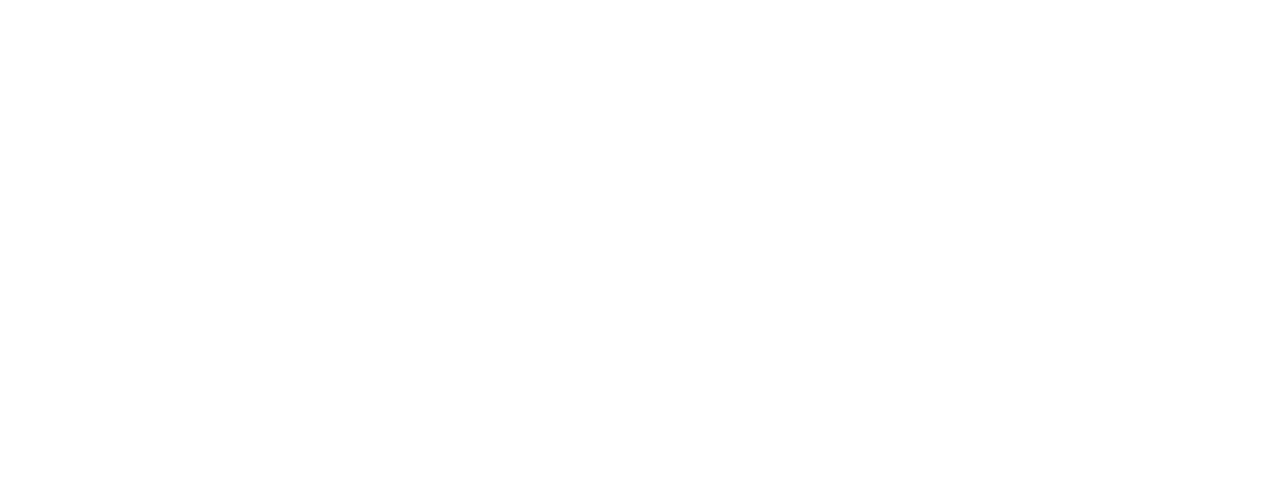
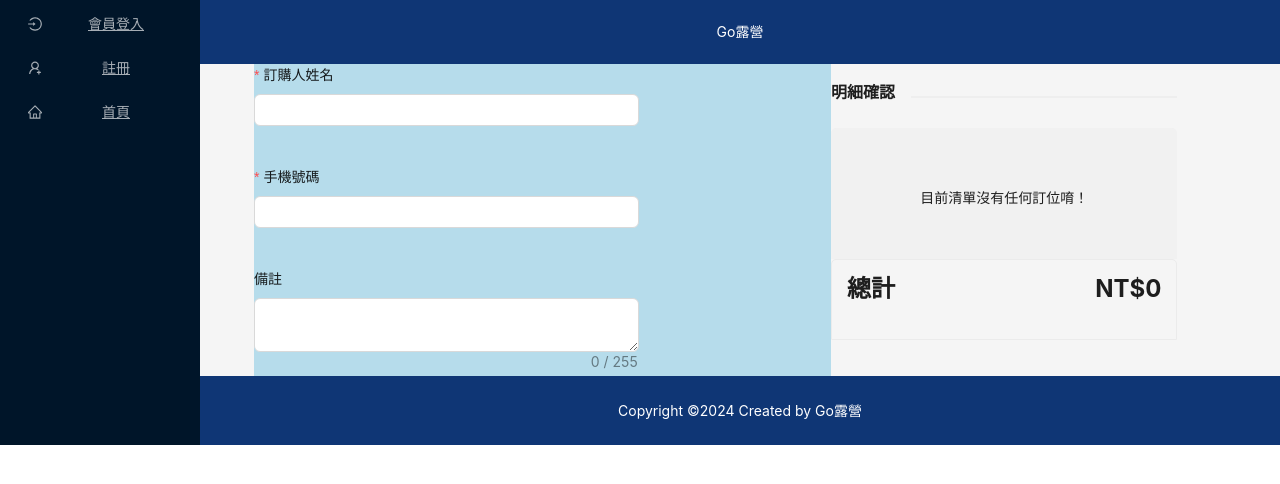
Before and after one commit to solodreamer/Camping, a React (Create React App) app: page /#/checkout-confirm in a window 1280 px wide. Before the commit this address had no page. Shown: the top 484 px of the page. Built offline with nearby package versions, Linux system fonts and the light colour scheme; sample sign-in values are in the browser's storage.

Commit message:
feat(): 新增結帳確認頁面

```diff
--- a/src/App.js
+++ b/src/App.js
@@ -8,6 +8,7 @@ import PrivacyPolicy from "./pages/privacyPolicy";
 import TermService from "./pages/termService";
 import SearchPage from "./pages/searchPage";
 import CampDetail from "./pages/campDetail";
+import CheckoutConfirm from "./pages/checkout-confirm";
 
 function App() {
 
@@ -22,6 +23,7 @@ function App() {
         <Route path="/termService" element={<TermService />}></Route>
         <Route path="/searchPage" element={<SearchPage />}></Route>
         <Route path="/campDetail/:id" element={<CampDetail />}></Route>
+        <Route path="/checkout-confirm" element={<CheckoutConfirm />}></Route>
       </Routes>
     </div>
   );
--- a/src/pages/campDetail.js
+++ b/src/pages/campDetail.js
@@ -247,11 +247,11 @@ function CampDetail() {
    * @param {*} id
    * @param {*} value
    */
-  const handleQuantityChange = (id, value) => {
+  const handleQuantityChange = (areaId, value) => {
     setSelectedCampsites((prevSelectedCampsites) => {
-      const updatedQuantites = prevSelectedCampsites.filter(item => item.camp_id !== id);
+      const updatedQuantites = prevSelectedCampsites.filter(item => item.areaId !== areaId);
       if(value > 0) {
-        updatedQuantites.push({ camp_id: id, count: value });
+        updatedQuantites.push({ areaId: areaId, count: value });
       }
       return updatedQuantites;
     });
@@ -292,9 +292,9 @@ function CampDetail() {
       const res = await api.post('/v1/auth/login/refresh-token');
       token = res.data;
       console.log("[refreshToken]", token);
-      localStorage.setItem('accessToken', token);
+      localStorage.setItem('accessToken', token.token);
       if (token) {
-        setAuthToken(token);
+        setAuthToken(token.token);
       };
     } catch(error) {
       console.error('Error refreshing token:', error);
@@ -333,8 +333,8 @@ function CampDetail() {
    */
   useEffect(() => {
     const today = new Date();
-    const year = today.getFullYear();
-    const month = today.getMonth() + 1;
+    const year = dayjs(today).format('YYYY');
+    const month = dayjs(today).format('MM');
     getAvailableCampsite({ camp_id: id, year: year.toString(), month: month.toString() });
   }, []);
 
@@ -545,8 +545,8 @@ function CampDetail() {
                             min={0}
                             defaultValue={0}
                             max={item.availableCount}
-                            value={selectedCampsites.find(c => item.campsiteId === c.camp_id)?.count || 0}
-                            onChange={value => handleQuantityChange(item.campsiteId, value)}/>,
+                            value={selectedCampsites.find(c => item.areaId === c.areaId)?.count || 0}
+                            onChange={value => handleQuantityChange(item.areaId, value)}/>,
                           <EditFilled />,
                         ]}
                       >
--- /dev/null
+++ b/src/pages/checkout-confirm.css
@@ -0,0 +1,64 @@
+  .checkoutConfirm-headerStyle {
+    text-align: center;
+    color: #fff;
+    height: 64;
+    padding-Inline: 48;
+    line-Height: 64px;
+    background-color: #0f3675 !important;
+    top: 0;
+   }
+
+   .checkoutConfirm-contentStyle {
+    text-align: center;
+    min-height: 120;
+    line-height: 120px;
+    width: 90%;
+    margin: 0 auto;
+   }
+
+   .siderStyle {
+    text-align: center;
+    line-height: 120px;
+    color: #fff;
+   }
+
+   .checkoutConfirm-footerStyle {
+    text-align: center;
+    color: #fff;
+    background-color: #0f3675 !important;
+   }
+
+   .contentRow {
+    width: 95%;
+    max-width: 1000px;
+   }
+
+   .contentCol1{
+    background-color: rgb(182, 220, 235);
+   }
+
+   .contentCol2{
+    /* background-color:rgb(238, 195, 142); */
+   }
+
+   .check-detail{
+    border-radius: 5px 5px 0 0;
+    background-color: #f1f1f1;
+    padding: 10px 10px 1px;
+   }
+
+   .check-total{
+    border-radius: 5px 5px 0 0;
+    border: 1px solid #ebebeb;
+    padding: 15px;
+   }
+
+   .checktt-list{
+    margin-bottom: 10px;
+    display: flex;
+    justify-content: space-between;
+   }
+
+   .checktt-list .checktt-total{
+    font-weight: 700;
+   }
--- /dev/null
+++ b/src/pages/checkout-confirm.js
@@ -0,0 +1,176 @@
+import React, { useEffect, useState, useRef, useContext } from "react";
+import { Link, NavLink, useParams } from "react-router-dom";
+
+import {
+  Layout,
+  Menu,
+  Col,
+  Row,
+  Divider,
+  Typography,
+  Image,
+  Empty,
+  Tag,
+  Spin,
+  Button,
+  Calendar,
+  Select,
+  List,
+  InputNumber,
+  Card,
+  Form,
+  Input,
+} from "antd";
+
+import {
+  LoginOutlined,
+  UserAddOutlined,
+  HomeOutlined,
+  CaretLeftOutlined,
+  CaretRightOutlined,
+  EditFilled,
+} from "@ant-design/icons";
+
+import { QueryFilter, ProFormDateRangePicker } from '@ant-design/pro-components';
+
+import "./checkout-confirm.css";
+import { api, setAuthToken } from "../api";
+import dayjs from "dayjs";
+
+//Antd元件屬性設定
+const { Header, Content, Footer, Sider } = Layout;
+const { Title, Paragraph, Text } = Typography;
+const { Meta } = Card;
+const { TextArea } = Input;
+const formItemLayout = {
+  labelCol: {
+    xs: {
+      span: 24,
+    },
+    sm: {
+      span: 8,
+    },
+  },
+  wrapperCol: {
+    xs: {
+      span: 24,
+    },
+    sm: {
+      span: 16,
+    },
+  },
+};
+
+
+function CheckoutConfirm() {
+  //選單項目
+  const menuItems = [
+    { key: "1", label: "會員登入", icon: <LoginOutlined />, path: "/login" },
+    { key: "2", label: "註冊", icon: <UserAddOutlined />, path: "/register" },
+    { key: "3", label: "首頁", icon: <HomeOutlined />, path: "/" },
+  ];
+
+  const { id } = useParams();
+  const [product, setProduct] = useState(null);
+  const [campPhotosIndex, setCampPhotosIndex] = useState(0);
+  const [campsitePhotosIndex, setCampsitePhotosIndex] = useState({});
+  const [availableCampsite, setAvailableCampsite] = useState([]);
+  const [campsiteCountInfo, setCampsiteCountInfo] = useState([]);
+  const [selectedDate, setSelectedDate] = useState(() => dayjs());
+  //定義狀態來儲存日期範圍
+  const [dateRange, setDateRange] = useState([dayjs(), dayjs().add(1,'day')]);
+  //定義狀態來儲存已選取的campsite
+  const [selectedCampsites, setSelectedCampsites] = useState([]);
+  //定義狀態儲存campsiteId清單是否載入中
+  const [isLoading, setLoading] = useState(false);
+  //定義狀態儲存總訂位數量
+  const [count, setCount] = useState(0);
+  //定義狀態儲存是否禁用預定button
+  const [isbookDisable, setBookDisable] = useState(true);
+
+  /**
+   * 取得營地資訊
+   * @param {*} id 營地ID
+   */
+  const getCampDetail = async (id) => {
+    const productRes = await api.get(`/v1/camps/${id}`);
+    if (productRes && productRes.data.success === true) {
+      setProduct(productRes.data.data);
+    }
+  };
+
+
+
+  return (
+    <Layout>
+      <Sider className="siderStyle" breakpoint="md" collapsedWidth="0">
+        <Menu mode="inline" theme="dark">
+          {menuItems.map((item) => (
+            <Menu.Item key={item.key} icon={item.icon}>
+              <Link to={item.path}>{item.label}</Link>
+            </Menu.Item>
+          ))}
+        </Menu>
+      </Sider>
+      <Layout>
+        <Header className="checkoutConfirm-headerStyle">Go露營</Header>
+        <Content className="checkoutConfirm-contentStyle">
+          <Row className="contentRow">
+            <Col className="contentCol1" xs={24} sm={24} md={15} lg={15} xl={15}>
+              <Form {...formItemLayout} name="confirmForm" layout="vertical" size="Large">
+                <Form.Item label="訂購人姓名" name="name" rules={[
+                  {
+                    required: true,
+                    min: 2,
+                    message: "請輸入最少兩個字",
+                    whitespace: true,
+                  },
+                  {
+                    max: 20,
+                    message: "已達最大字數!",
+                  },
+                    ]}
+                  style={{ marginBottom: 40}}
+                  >
+                  <Input />
+                </Form.Item>
+                <Form.Item label="手機號碼" name="phone" rules={[
+                  {
+                    required: true,
+                    message: "請輸入手機號碼",
+                  },
+                  {
+                    len: 10,
+                    message: "請輸入10碼手機號碼",
+                  }
+                    ]}
+                  style={{ marginBottom: 40}}
+                  >
+                  <Input />
+                </Form.Item>
+                <Form.Item label="備註" name="remark"> <TextArea  showCount maxLength={255} /> </Form.Item>
+              </Form>
+            </Col>
+            <Col className="contentCol2" xs={24} sm={24} md={9} lg={9} xl={9}>
+              <Divider orientation="left" orientationMargin="0">
+                <Title level={5}>明細確認</Title>
+              </Divider>
+              <div className="check-detail">目前清單沒有任何訂位唷！</div>
+              <div className="check-total">
+                <div className="checktt-list">
+                  <p className='checktt-list checktt-total h4'>總計</p>
+                  <p className='checktt-list checktt-total h4'>NT$0</p>
+                </div>
+              </div>
+            </Col>
+          </Row>
+        </Content>
+        <Footer className="checkoutConfirm-footerStyle">
+          Copyright ©{new Date().getFullYear()} Created by Go露營
+        </Footer>
+      </Layout>
+    </Layout>
+  );
+}
+
+export default CheckoutConfirm;
--- a/src/pages/searchPage.js
+++ b/src/pages/searchPage.js
@@ -87,7 +87,7 @@ function SearchPage() {
   const searchCampList = async (param) => {
     try {
       setCamps([]);
-      const res = await api.get('/v1/camps?region=${param.region}&name=${param.name}');
+      const res = await api.get(`/v1/camps?region=${param.region}&name=${param.name}`);
       if (res.data.success === true && res.data.data) {
         setCamps(res.data.data);
       } else {
```
Also changed, not shown: src/pages/checkout.js (added).
